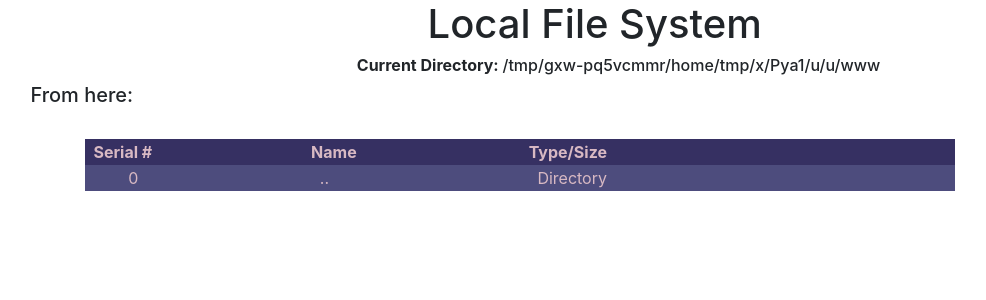
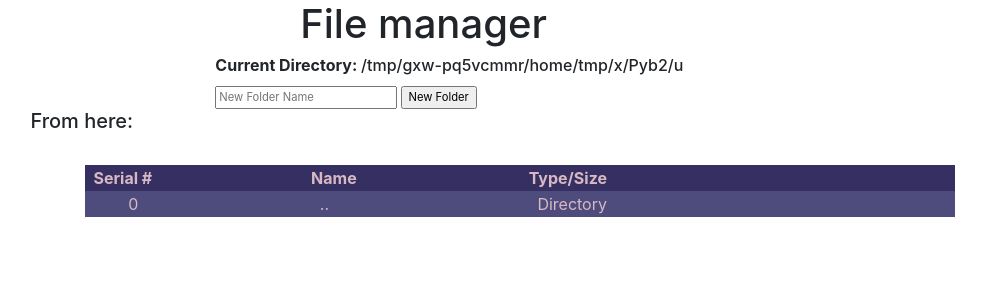
Before and after one commit to Sid1298/File-Manager, a Flask app: page / in a window 1280 px wide. Shown: the top 300 px of the page, without its empty margins (88-1074 px from the left). Run offline with Flask 2, Linux system fonts and the light colour scheme; some libraries are stand-ins or nearby versions.

Commit message:
Added feature to add new folder/directory.

```diff
--- a/app.py
+++ b/app.py
@@ -31,9 +31,17 @@
     os.remove(request.args.get('dfile'))
     return redirect('/')
 
-@app.route('/new_directory')
-def new_directory(methods=['Get', 'Post']):
-    return render_template('new_folder_form.html')
+@app.route('/md')
+def md():
+    try:
+        os.mkdir(request.args.get('new_folder'))
+    except FileExistsError:
+        return redirect('/')
+    return redirect('/')
+
+@app.route('/mf')
+def mf():
+    return render_template('new_file.html')
 
 if __name__ == "__main__":
     app.run(debug=True)
--- a/static/styles/style.css
+++ b/static/styles/style.css
@@ -23,7 +23,7 @@
 }
 
 .myhead{
-    margin-left: 35%;
+    margin-left: 22%;
 }
 
 .file{
@@ -33,6 +33,16 @@
 .os-action{
     color: crimson;
 }
+
+.new_file_folder{
+    display: inline;
+    font-size: 70%;
+    margin-left: 22%;
+}
+
+/* .file_content{
+    padding: 15%;
+} */
 
 td{
     padding-left: 2%;
--- a/templates/index.html
+++ b/templates/index.html
@@ -2,12 +2,19 @@
 
 {% block body %}
     <div class="myhead">
-        <h1 style="padding-left: 10%;">Local File System</h1>
+        <h1 style="padding-left: 10%;">File manager</h1>
         <h6 style="padding-left: 0%;"><strong>Current Directory: </strong>{{ mypath }}</h6>
     </div>
     <div>
+        <form action="/md" class="new_file_folder">
+            <input type="text" placeholder="New Folder Name" name="new_folder"/>
+            <input type="submit" value="New Folder">
+        </form>
+        <!-- <form action="/mf" class="new_file_folder">
+            <input type="submit" value="New Text File">
+        </form> -->
         <h5 style="padding-left: 5%;">From here: </h5><br>
-        <!-- <a href="/new_directory"><input style="margin-bottom: 5%;" type="button" value="Make new directory"></a> -->
+
         <table class="content">
             <tr>
                 <th>Serial #</th>
```
Also changed, not shown: templates/new_file.html (added, +10 -0 lines).
